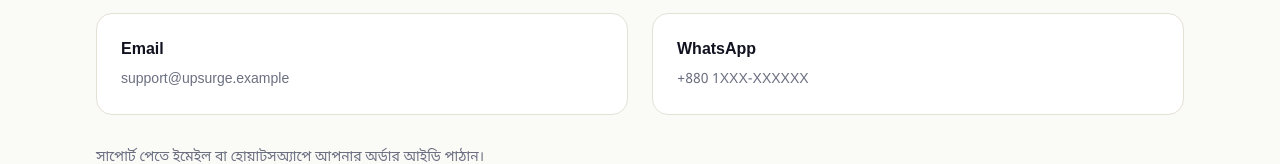
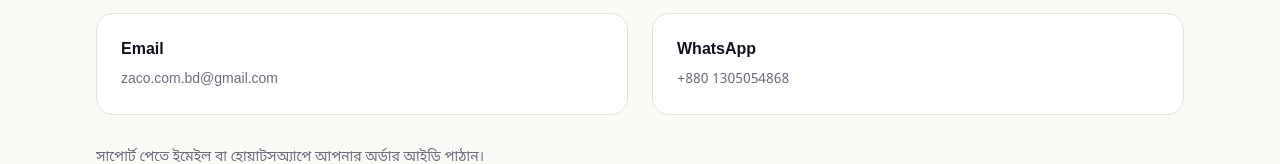
Before and after one commit to Sabbir9535/Boostnix, a Next.js app in the folder frontend/: page /contact in a window 1280 px wide. Shown: the part 302-466 px from the top of the page. Built offline with nearby package versions, Linux system fonts and the light colour scheme.

Commit message:
robots txt file and sitemap add

```diff
--- a/frontend/src/app/contact/page.tsx
+++ b/frontend/src/app/contact/page.tsx
@@ -18,11 +18,11 @@
       <div className="mt-10 grid gap-6 sm:grid-cols-2">
         <div className="rounded-2xl border border-line bg-white p-6">
           <h2 className="font-display text-base font-semibold text-ink">Email</h2>
-          <p className="mt-2 text-sm text-muted">support@upsurge.example</p>
+          <p className="mt-2 text-sm text-muted">zaco.com.bd@gmail.com</p>
         </div>
         <div className="rounded-2xl border border-line bg-white p-6">
           <h2 className="font-display text-base font-semibold text-ink">WhatsApp</h2>
-          <p className="mt-2 text-sm text-muted">+880 1XXX-XXXXXX</p>
+          <p className="mt-2 text-sm text-muted">+880 1305054868</p>
         </div>
       </div>
 
--- /dev/null
+++ b/frontend/src/app/robots.ts
@@ -0,0 +1,13 @@
+import { MetadataRoute } from 'next'
+
+export default function robots(): MetadataRoute.Robots {
+  return {
+    rules: {
+      userAgent: '*', // '*' mane shob dhoroner search engine bot-ke allow kora hocche
+      allow: '/', // bot pura website-er shob jaygay jete parbe
+      disallow: '/admin/', // jodi tomar kono admin dashbaord thake, tobe seta bot theke hide korar jonno
+    },
+    // Sitemap-er link-tao ekhane bole dite hoy
+    sitemap: 'https://boostnix.edufuze.com/sitemap.xml',
+  }
+}
--- a/frontend/src/components/OrderForm.tsx
+++ b/frontend/src/components/OrderForm.tsx
@@ -6,7 +6,7 @@
 import { ApiRequestError, createOrder } from "@/lib/api";
 
 const paymentMethods = ["bKash", "Nagad", "Rocket", "ব্যাংক ট্রান্সফার"];
-const paymentNumber = process.env.NEXT_PUBLIC_PAYMENT_NUMBER ?? "01XXXXXXXXX";
+const paymentNumber = process.env.NEXT_PUBLIC_PAYMENT_NUMBER ?? "Nagad & Rocket 01305054868 Bkash 01618666866";
 const fixedFollowerLikeRate = 0.0605;
 
 type FieldErrors = Record<string, string>;
```
Also changed, not shown: 1 other file (tests, documents, lock files or other folders).
